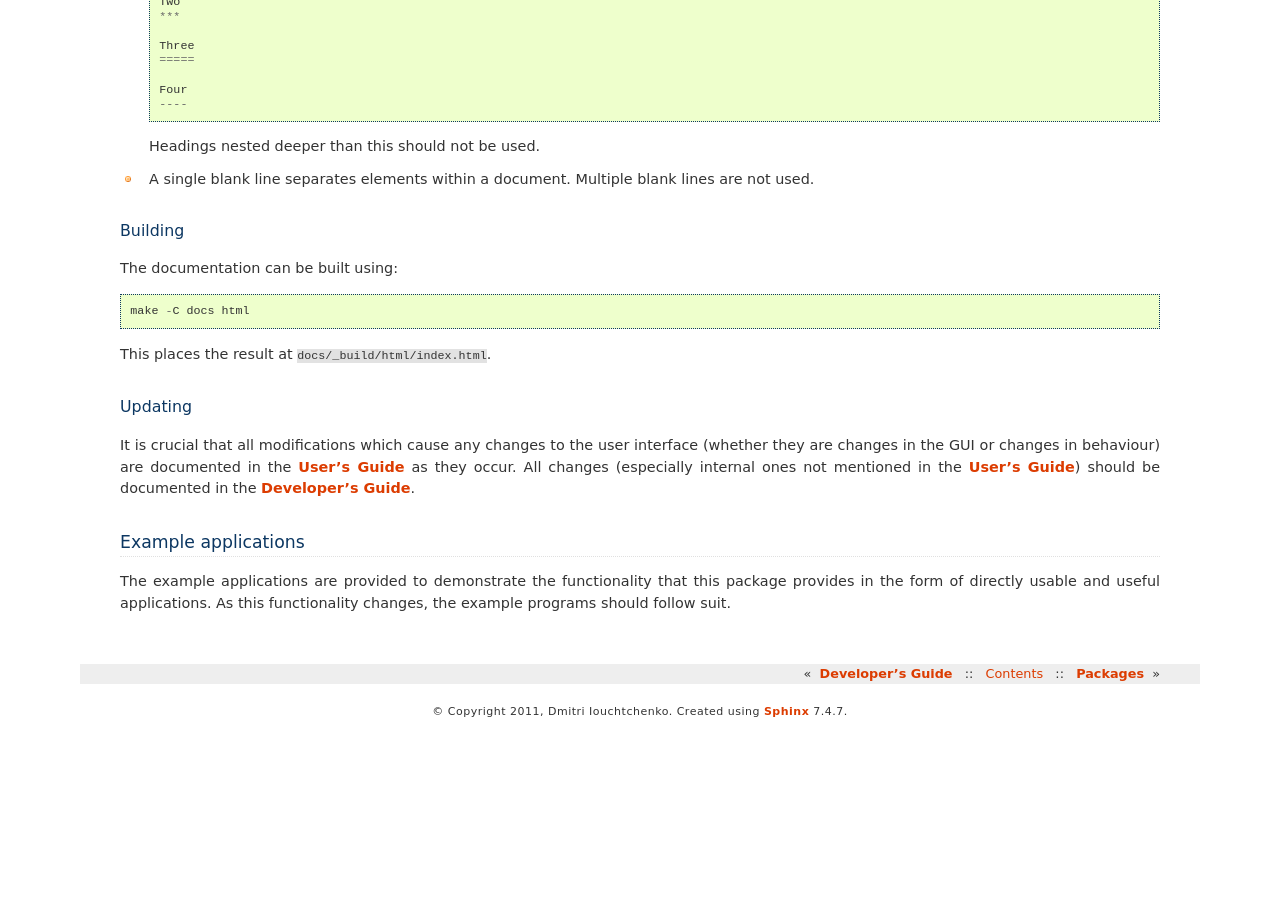
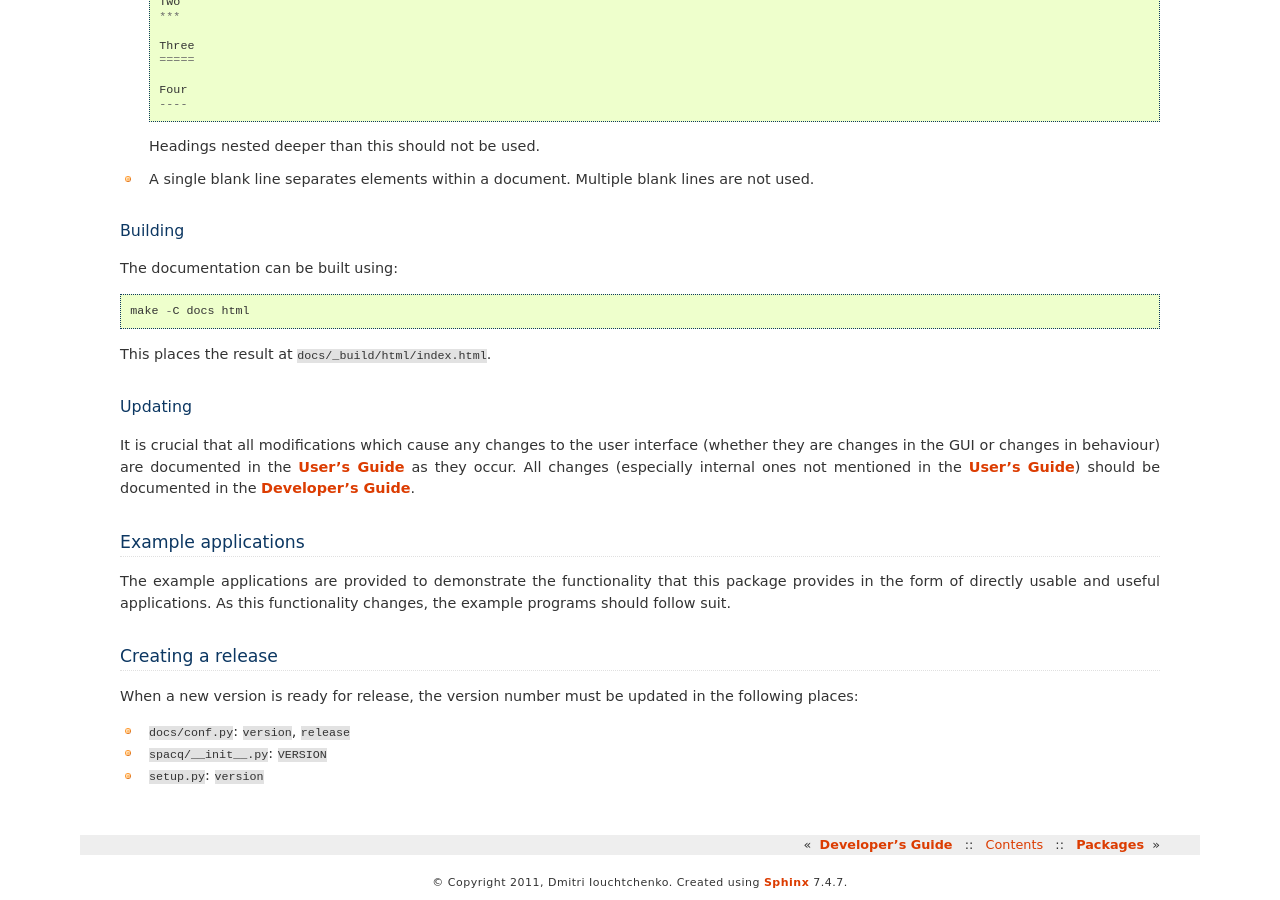
Before and after one commit to 0/SpanishAcquisition, a Sphinx documentation site: the page built from docs/devel/general_info.rst, in a window 1280 px wide and 900 px high, scrolled down 1132 px. Built offline with Sphinx 7.4.7, drawn with Linux system fonts in a browser that asks for light colours; before the commit the page ends 1861 px from its top, so only the background shows below that.

Commit message:
Added developer documentation for updating the version

```diff
--- a/docs/devel/general_info.rst
+++ b/docs/devel/general_info.rst
@@ -75,3 +75,12 @@ Example applications
 ********************
 
 The example applications are provided to demonstrate the functionality that this package provides in the form of directly usable and useful applications. As this functionality changes, the example programs should follow suit.
+
+Creating a release
+******************
+
+When a new version is ready for release, the version number must be updated in the following places:
+
+* ``docs/conf.py``: ``version``, ``release``
+* ``spacq/__init__.py``: ``VERSION``
+* ``setup.py``: ``version``
```
